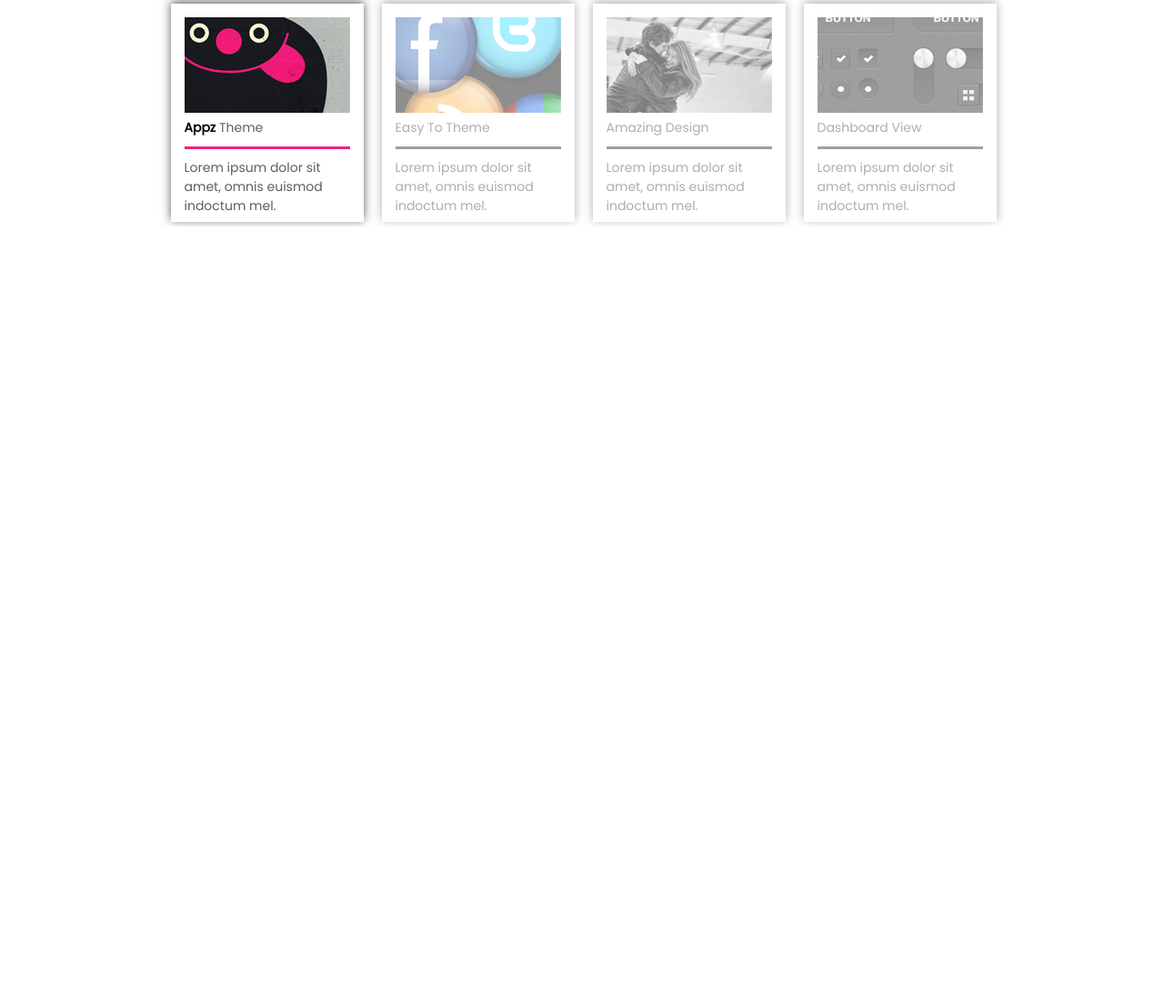
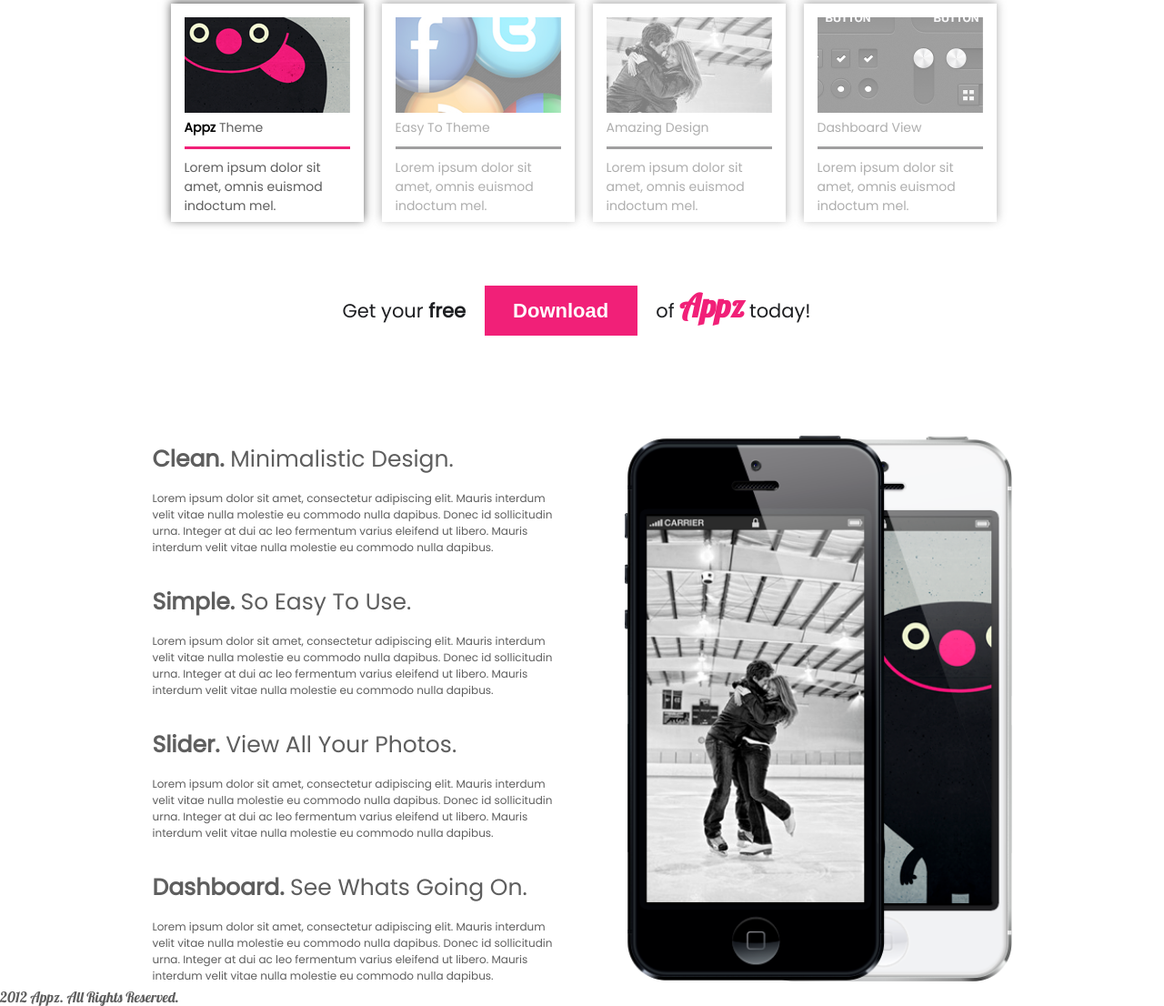
Before and after one commit to scorppavel/thirdtemplate, a plain HTML site: page index.html in a window 1280 px wide. Shown: the part 551-1657 px from the top of the page at 91% size. Before the commit the page ends 800 px from the top, so only its background shows below. Drawn offline with Linux system fonts and the light colour scheme.

Commit message:
Added section article

```diff
--- a/assets/css/style.css
+++ b/assets/css/style.css
@@ -61,6 +61,7 @@ button {
     margin: 0 auto;
     height: 245px;
     width: 945px;
+    margin-bottom: 50px;
 }
 
 .img-first  {
@@ -102,3 +103,61 @@ button {
     border-bottom: 3px solid #444243;
     margin-bottom: 10px;
 }
+
+.get {
+    display: flex;
+    margin: 0 auto;
+    width: 527px;
+    color: #1e1f22;
+    font-family: 'Poppins', sans-serif;
+    font-size: 21px;
+    margin-bottom: 70px;
+}
+
+.get span {
+    font-weight: bold;
+}
+
+.get span.color-text {
+    font-family: 'Lobster', cursive;
+    color: #f12078;
+    font-size: 35px;
+}
+
+.get-text .btn  {
+    box-shadow: none;
+    margin: 15px;
+    width: 168px;
+    height: 55px;
+}
+
+.get-text .btn a {
+    font-size: 22px;
+}
+
+.articles {
+    display: flex;
+    font-family: 'Poppins', sans-serif;
+    width: 945px;
+    margin: 0 auto;
+}
+
+.article-headline {
+    font-size: 25px;
+    margin-top: 32px;
+    margin-bottom: 15px;
+}
+
+.articles span {
+    font-weight: bold;
+}
+
+.articles-text {
+    font-size: 12px;
+    margin-right: 75px;
+}
+
+.phone-screens img{
+    padding-top: 25px;
+    height: 600px;
+}
--- a/index.html
+++ b/index.html
@@ -63,7 +63,62 @@
 			omnis euismod indoctum mel.
 		</div>
 	</section>
+	<section class="get">
+		<div class="get-text">
+			Get your <span>free</span>
+			<button class="btn">
+				<a href="#">Download</a>
+			</button>
+			of <span class="color-text">Appz</span> today!
+	</section>
+	<section class="articles">
+		<div class="articles-text">
+			<div class="article-headline">
+				<span>Clean.</span> Minimalistic Design.
+			</div>
+			Lorem ipsum dolor sit amet, consectetur
+			adipiscing elit. Mauris interdum velit vitae nulla
+			molestie eu commodo nulla dapibus.
+			Donec id sollicitudin urna. Integer at dui ac leo
+			fermentum varius eleifend ut libero. Mauris interdum
+			velit vitae nulla molestie eu commodo nulla dapibus.
 
+			<div class="article-headline">
+				<span>Simple. </span> So Easy To Use.
+			</div>
+			Lorem ipsum dolor sit amet, consectetur
+			adipiscing elit. Mauris interdum velit vitae nulla
+			molestie eu commodo nulla dapibus.
+			Donec id sollicitudin urna. Integer at dui ac leo
+			fermentum varius eleifend ut libero. Mauris interdum
+			velit vitae nulla molestie eu commodo nulla dapibus.
+			<div class="article-headline">
+				<span>Slider. </span> View All Your Photos.
+			</div>
+			Lorem ipsum dolor sit amet, consectetur
+			adipiscing elit. Mauris interdum velit vitae nulla
+			molestie eu commodo nulla dapibus.
+			Donec id sollicitudin urna. Integer at dui ac leo
+			fermentum varius eleifend ut libero. Mauris interdum
+			velit vitae nulla molestie eu commodo nulla dapibus.
+			<div class="article-headline">
+				<span>Dashboard.</span> See Whats Going On.
+			</div>
+			Lorem ipsum dolor sit amet, consectetur
+			adipiscing elit. Mauris interdum velit vitae nulla
+			molestie eu commodo nulla dapibus.
+			Donec id sollicitudin urna. Integer at dui ac leo
+			fermentum varius eleifend ut libero. Mauris interdum
+			velit vitae nulla molestie eu commodo nulla dapibus.
+		</div>
+		<div class="phone-screens">
+			<img src="assets/img/phone-screens.png">
+		</div>
+	</section>
+	<footer class="footer">
+			2012 <span>Appz.</span> All Rights Reserved.
+
+	</footer>
 
 
 </body>
```
Also changed, not shown: assets/img/copyright.png (added), assets/img/phone-screens.png (added).
